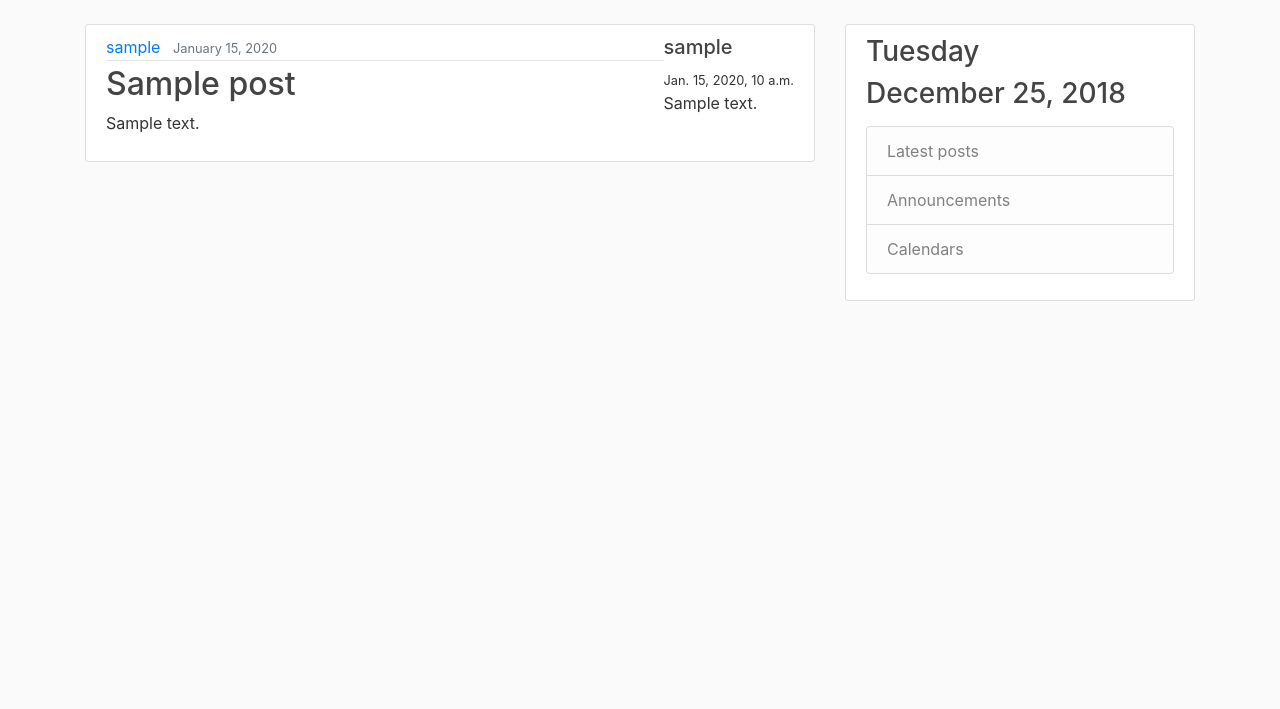
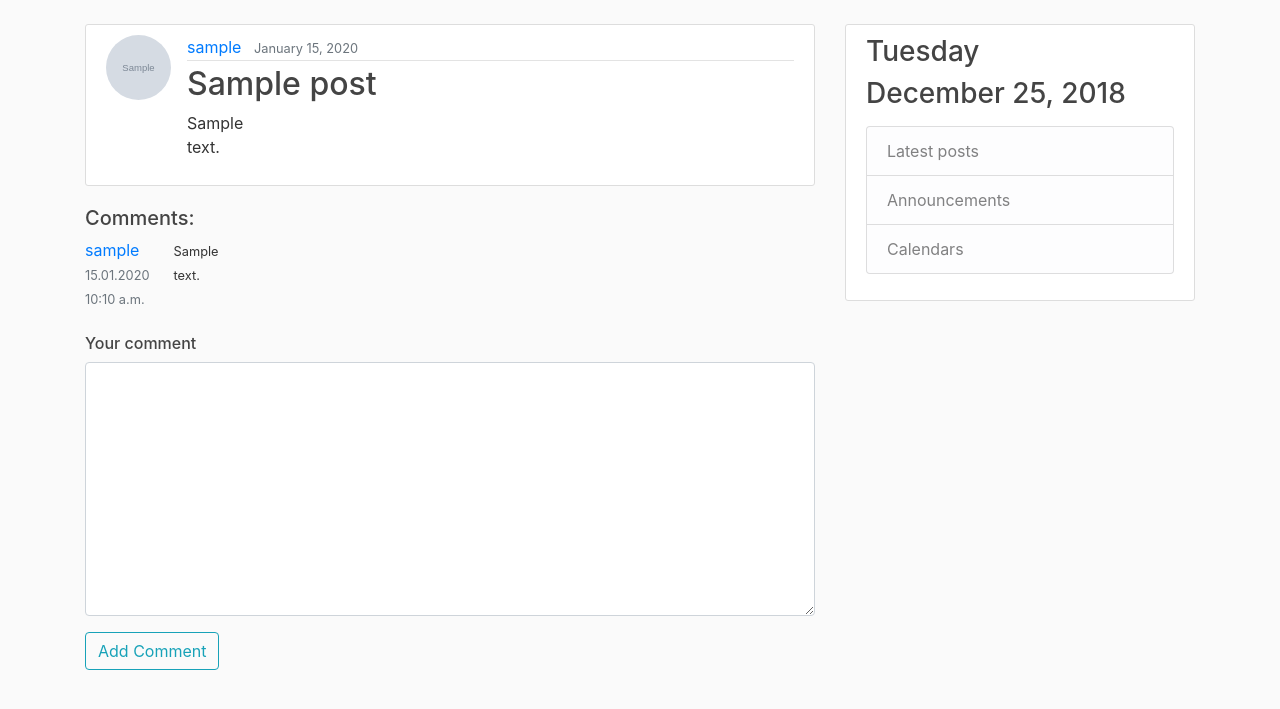
Before and after one commit to likemoody/post_my_notes, a Django app: page /post/1/ in a window 1280 px wide. Shown: the part 56-765 px from the top of the page. Run offline with Django 3.2, Linux system fonts and the light colour scheme; tables that the repository leaves empty hold one stand-in row (values such as "Sample post"); grey boxes marked "Sample" are stand-in pictures; some libraries are stand-ins or nearby versions.

Commit message:
Comments

```diff
--- a/posts_app/forms.py
+++ b/posts_app/forms.py
@@ -1,5 +1,5 @@
 from django import forms
-from .models import Post, Message
+from .models import Post, Message, Comment
 
 
 class CreatePostForm(forms.ModelForm):
@@ -25,3 +25,12 @@
         labels = {
             'content': '',
         }
+
+
+class AddCommentForm(forms.ModelForm):
+    class Meta:
+        model = Comment
+        fields = ['content']
+        labels = {
+            'content': ''
+        }
--- a/posts_app/templates/posts_app/home.html
+++ b/posts_app/templates/posts_app/home.html
@@ -12,7 +12,7 @@
     {% for post in posts %}
         <article class="media content-section">
             <img class="rounded-circle article-img" src="{{ post.author.profile.image.url }}"/>
-            <div class="media-body">
+            <div class="media-body ">
                 <div class="article-metadata">
                     <a class="mr-2" href="{% url 'profile-view' post.author.id %}">{{ post.author }}</a>
                     <small class="text-muted">{{ post.date_posted|date:"F d, Y" }}</small>
@@ -26,7 +26,9 @@
                     {% endif %}
                 </div>
                 <h2><a class="article-title" href="{% url 'post-details' post.id %}">{{ post.title }}</a></h2>
-                <p class="article-content">{{ post.content }}</p>
+                <div class="">
+                    <p class="js-container-mini article-content">{{ post.content }}</p>
+                </div>
             </div>
         </article>
     {% endfor %}
--- a/posts_app/templates/posts_app/message_single.html
+++ b/posts_app/templates/posts_app/message_single.html
@@ -8,7 +8,7 @@
                 <small class="text-muted"><b class="mr-2">{{ private_message.user_from }}
                     >> {{ private_message.user_to }}</b>{{ private_message.date_sent|date:"F d, Y" }}</small>
             </div>
-            <p class="article-content">{{ private_message.content }}</p>
+            <p class="js-container-mini article-content">{{ private_message.content }}</p>
             <a href="{% url 'messages' %}">Back</a>
         </div>
     </section>
--- a/posts_app/templates/posts_app/post_details.html
+++ b/posts_app/templates/posts_app/post_details.html
@@ -1,25 +1,37 @@
 {% extends 'posts_app/base_generic.html' %}
+{% load crispy_forms_tags %}
 
 {% block content %}
     <article class="media content-section">
-        {#            <img class="rounded-circle article-img" src="{{ post.author.profile.image.url }}"/>#}
+        <img class="rounded-circle article-img" src="{{ post.author.profile.image.url }}"/>
         <div class="media-body">
             <div class="article-metadata">
                 <a class="mr-2" href="{% url 'profile-view' post.author.id %}">{{ post.author }}</a>
                 <small class="text-muted">{{ post.date_posted|date:"F d, Y" }}</small>
             </div>
             <h2>{{ post.title }}</h2>
-            <p class="article-content">{{ post.content }}</p>
-        </div>
-        <div>
-            {% for comment in post.post_comments.all %}
-                <div>
-                    <h5>{{ comment.author }}</h5>
-                    <small>{{ comment.date_posted }}</small>
-                </div>
-                <p>{{ comment.content }}</p>
-            {% endfor %}
+            <p class="js-container-mini article-content">{{ post.content }}</p>
         </div>
     </article>
+    {% if post.post_comments.all %}
+        <h5>Comments:</h5>
+        {% for comment in post.post_comments.all %}
+            <div class="media mb-4 js-container-mini">
+                <div class="mr-4">
+                    <a class="mr-2" href="{% url 'profile-view' comment.author.id %}">{{ comment.author }}</a><br>
+                    <small class="text-muted">{{ comment.date_posted|date:"d.m.Y g:h a" }}</small>
+                </div>
+                <div class="media-body">
+                    <p class="js-container-mini"><small>{{ comment.content }}</small></p>
+                </div>
+            </div>
+        {% endfor %}
+    {% endif %}
+    <h6>Your comment</h6>
+    <form action="" method="post">
+        {% csrf_token %}
+        {{ add_comment_form|crispy }}
+        <input class="btn btn-outline-info mb-4" type="submit" value="Add Comment">
+    </form>
 
 {% endblock %}
--- a/posts_app/views/posts_views.py
+++ b/posts_app/views/posts_views.py
@@ -1,10 +1,13 @@
+import datetime
+
 from django.contrib.auth.mixins import LoginRequiredMixin
-from django.shortcuts import render
+from django.contrib.auth.models import User
+from django.shortcuts import render, redirect
 from django.views.generic import ListView, CreateView
 from django.views.generic.base import View
 
-from ..forms import CreatePostForm
-from ..models import Post
+from ..forms import CreatePostForm, AddCommentForm
+from ..models import Post, Comment
 
 
 class CreatePostView(LoginRequiredMixin, CreateView):
@@ -13,7 +16,7 @@
 
     def form_valid(self, form):
         form.instance.author = self.request.user
-        return super().form_valid(form)                                             # note ?
+        return super().form_valid(form)  # note ?
 
 
 class AllPostsView(View):
@@ -25,5 +28,15 @@
 
 class PostDetailsView(View):
     def get(self, request, post_id):
+        add_comment_form = AddCommentForm()
         post = Post.objects.get(pk=post_id)
         return render(request, 'posts_app/post_details.html', locals())
+
+    def post(self, request, post_id):
+        add_comment_form = AddCommentForm(request.POST)
+        if add_comment_form.is_valid():
+            content = add_comment_form.cleaned_data.get('content')
+            date_posted = datetime.datetime.now()
+            author = User.objects.get(pk=request.user.id)
+            Comment.objects.create(content=content, date_posted=date_posted, author=author, post_id=post_id)
+        return redirect('post-details', post_id=post_id)
--- a/static/posts_app/main.css
+++ b/static/posts_app/main.css
@@ -82,3 +82,13 @@
 .account-heading {
     font-size: 2.5rem;
 }
+
+.js-button {
+    background: #6D9384;
+    color: #FFF;
+    margin-bottom: 40px;
+}
+
+.js-container-mini {
+    max-width: 50px;
+}
--- a/users/templates/users/profile_view.html
+++ b/users/templates/users/profile_view.html
@@ -45,7 +45,7 @@
                     {% endif %}
                 </div>
                 <h2>{{ post.title }}</h2>
-                <p class="article-content">{{ post.content }}</p>
+                <p class="js-container-mini--no-pic article-content">{{ post.content }}</p>
             </div>
         </article>
     {% endfor %}
```
Also changed, not shown: posts_app/static/posts_app/main.css (+10 -0 lines), posts_app/templates/posts_app/messages.html (+7 -5 lines), posts_app/migrations/0002_auto_20181223_2038.py (added), posts_app/migrations/0003_auto_20181224_1449.py (added), posts_app/migrations/0004_auto_20181225_1521.py (added), users/migrations/0001_initial.py (added). Lines whose indentation alone changed are shown as unchanged.
